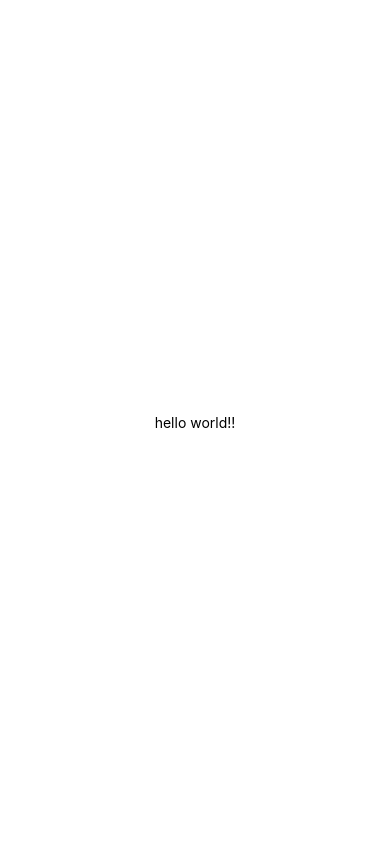
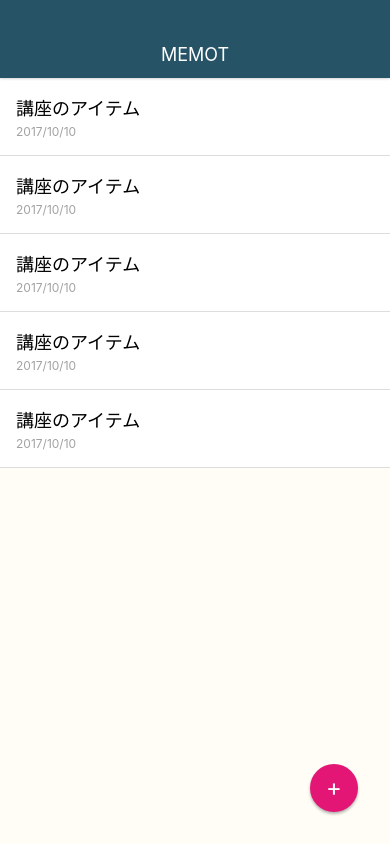
Before and after one commit to yoshimoto8/MemoApp, a React Native app: screen / in a window 390 px wide. Built offline with nearby package versions, Linux system fonts and the light colour scheme.

Commit message:
memolist add

```diff
--- a/App.js
+++ b/App.js
@@ -1,21 +1,118 @@
-import React from 'react';
-import { StyleSheet, Text, View } from 'react-native';
+import React from 'react'
+import { StyleSheet, Text, View } from 'react-native'
+
+import BodyText from './src/elements/BodyText'
 
 export default class App extends React.Component {
   render() {
     return (
       <View style={styles.container}>
-        <Text>hello world!!</Text>
+        <View style={styles.appbar}>
+          <View>
+            <Text style={styles.appbarTitle}>MEMOT</Text>
+          </View>
+        </View>
+
+        <View style={styles.memoList}>
+          <View style={styles.memoListItem}>
+            <Text style={styles.memoTitle}>講座のアイテム</Text>
+            <Text style={styles.memoDate}>2017/10/10</Text>
+          </View>
+
+          <View style={styles.memoListItem}>
+            <Text style={styles.memoTitle}>講座のアイテム</Text>
+            <Text style={styles.memoDate}>2017/10/10</Text>
+          </View>
+
+          <View style={styles.memoListItem}>
+            <Text style={styles.memoTitle}>講座のアイテム</Text>
+            <Text style={styles.memoDate}>2017/10/10</Text>
+          </View>
+
+          <View style={styles.memoListItem}>
+            <Text style={styles.memoTitle}>講座のアイテム</Text>
+            <Text style={styles.memoDate}>2017/10/10</Text>
+          </View>
+
+          <View style={styles.memoListItem}>
+            <Text style={styles.memoTitle}>講座のアイテム</Text>
+            <Text style={styles.memoDate}>2017/10/10</Text>
+          </View>
+        </View>
+
+        <View style={styles.memoAddBotton}>
+          <Text style={styles.memoAddBottonTitle}>+</Text>
+        </View>
       </View>
-    );
+    )
   }
 }
 
 const styles = StyleSheet.create({
   container: {
     flex: 1,
-    backgroundColor: '#fff',
+    backgroundColor: '#FFFDF6',
     alignItems: 'center',
     justifyContent: 'center',
+    paddingTop: 78,
   },
-});
+  memoAddBotton: {
+    position: 'absolute',
+    bottom: 32,
+    right: 32,
+    width: 48,
+    height: 48,
+    backgroundColor: '#E31676',
+    borderRadius: 24,
+    justifyContent: 'center',
+    alignItems: 'center',
+    shadowColor: '#000',
+    shadowOffset: { width: 0, height: 2},
+    shadowOpacity: 0.3,
+    shadowRadius: 3,
+    zIndex: 10
+  },
+  memoAddBottonTitle: {
+    lineHeight: 24,
+    fontSize: 24,
+    color: '#fff'
+  },
+  memoList: {
+    width: '100%',
+    flex: 1,
+  },
+  memoTitle: {
+    fontSize: 18,
+    marginBottom: 4,
+  },
+  memoDate: {
+    fontSize: 12,
+    color: '#a2a2a2'
+  },
+  memoListItem: {
+    padding: 16,
+    borderBottomWidth: 1,
+    borderBottomColor: '#ddd',
+    backgroundColor: '#fff'
+  },
+  appbar: {
+    position: 'absolute',
+    top: 0,
+    left: 0,
+    right: 0,
+    height: 78,
+    paddingTop: 30,
+    backgroundColor: '#265366',
+    justifyContent: 'center',
+    alignItems: 'center',
+    shadowColor: '#000',
+    shadowOffset: { width: 0, height: 0},
+    shadowOpacity: 0.3,
+    shadowRadius: 3,
+    zIndex: 10,
+  },
+  appbarTitle: {
+    color: '#fff',
+    fontSize: 18,
+  }
+})
--- /dev/null
+++ b/src/elements/BodyText.js
@@ -0,0 +1,23 @@
+import React from 'react'
+import { View, Text, StyleSheet } from 'react-native'
+
+class BodyText extends React.Component {
+  render() {
+    return (
+      <View>
+        <Text style={ styles.text }>
+          { this.props.children }
+        </Text>
+      </View>
+    )
+  }
+}
+
+const styles = StyleSheet.create({
+  text: {
+    color: '#DDD',
+    backgroundColor: '#eee'
+  }
+})
+
+export default BodyText
```
